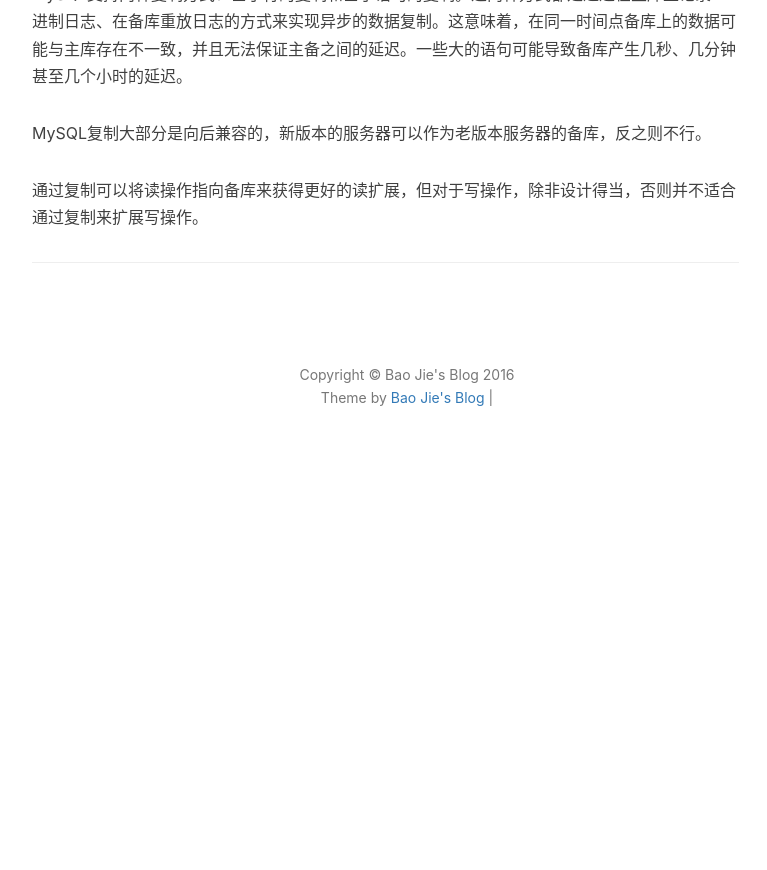
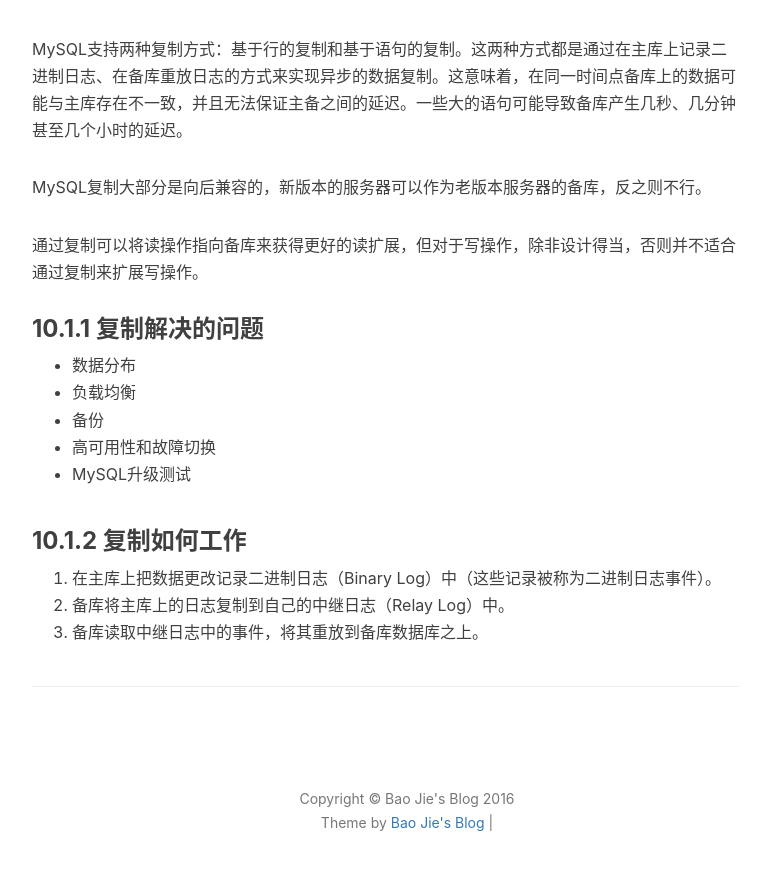
Before and after one commit to jiebaojie/jiebaojie.github.io, a Jekyll site: the page built from notes/db/highPerformanceMySQL.md, in a window 1280 px wide and 900 px high, scrolled down 6685 px. Shown: the top 870 px of the window, without its empty margins (233-1000 px from the left). Built offline with Jekyll 4.4.1, drawn with Linux system fonts in a browser that asks for light colours; nearby versions of some CDN libraries; comment, search, counter and statistics services are not loaded; before the commit the page ends 7160 px from its top, so only the background shows below that; some of the changed text lies outside the part shown.

Commit message:
by baojie

```diff
--- a/notes/db/highPerformanceMySQL.md
+++ b/notes/db/highPerformanceMySQL.md
@@ -140,3 +140,17 @@
 MySQL复制大部分是向后兼容的，新版本的服务器可以作为老版本服务器的备库，反之则不行。
 
 通过复制可以将读操作指向备库来获得更好的读扩展，但对于写操作，除非设计得当，否则并不适合通过复制来扩展写操作。
+
+### 10.1.1 复制解决的问题
+
+*	数据分布
+*	负载均衡
+*	备份
+*	高可用性和故障切换
+*	MySQL升级测试
+
+### 10.1.2 复制如何工作
+
+1.	在主库上把数据更改记录二进制日志（Binary Log）中（这些记录被称为二进制日志事件）。
+2.	备库将主库上的日志复制到自己的中继日志（Relay Log）中。
+3.	备库读取中继日志中的事件，将其重放到备库数据库之上。
```
